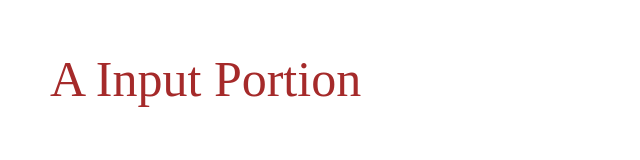
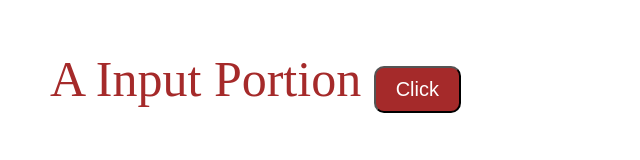
Before and after one commit to tamimasad/Py-AI-ML_Toolkit, a plain HTML site: page Frontend/index.html in a window 1280 px wide. Shown: the whole page, without its empty margins (0-640 px from the left). Drawn offline with Linux system fonts and the light colour scheme.

Commit message:
Add a demo button in style.css file

```diff
--- a/Frontend/index.html
+++ b/Frontend/index.html
@@ -7,6 +7,9 @@
     <link rel="stylesheet" href="style.css" />
   </head>
   <body>
-    <div>A Input Portion</div>
+    <div>
+      A Input Portion
+      <button>Click</button>
+    </div>
   </body>
 </html>
--- a/Frontend/style.css
+++ b/Frontend/style.css
@@ -8,3 +8,12 @@ div {
   font-size: 50px;
   margin: 50px;
 }
+
+button {
+  box-sizing: border-box;
+  color: white;
+  font-size: 20px;
+  background-color: brown;
+  padding: 10px 20px;
+  border-radius: 10px;
+}
```
